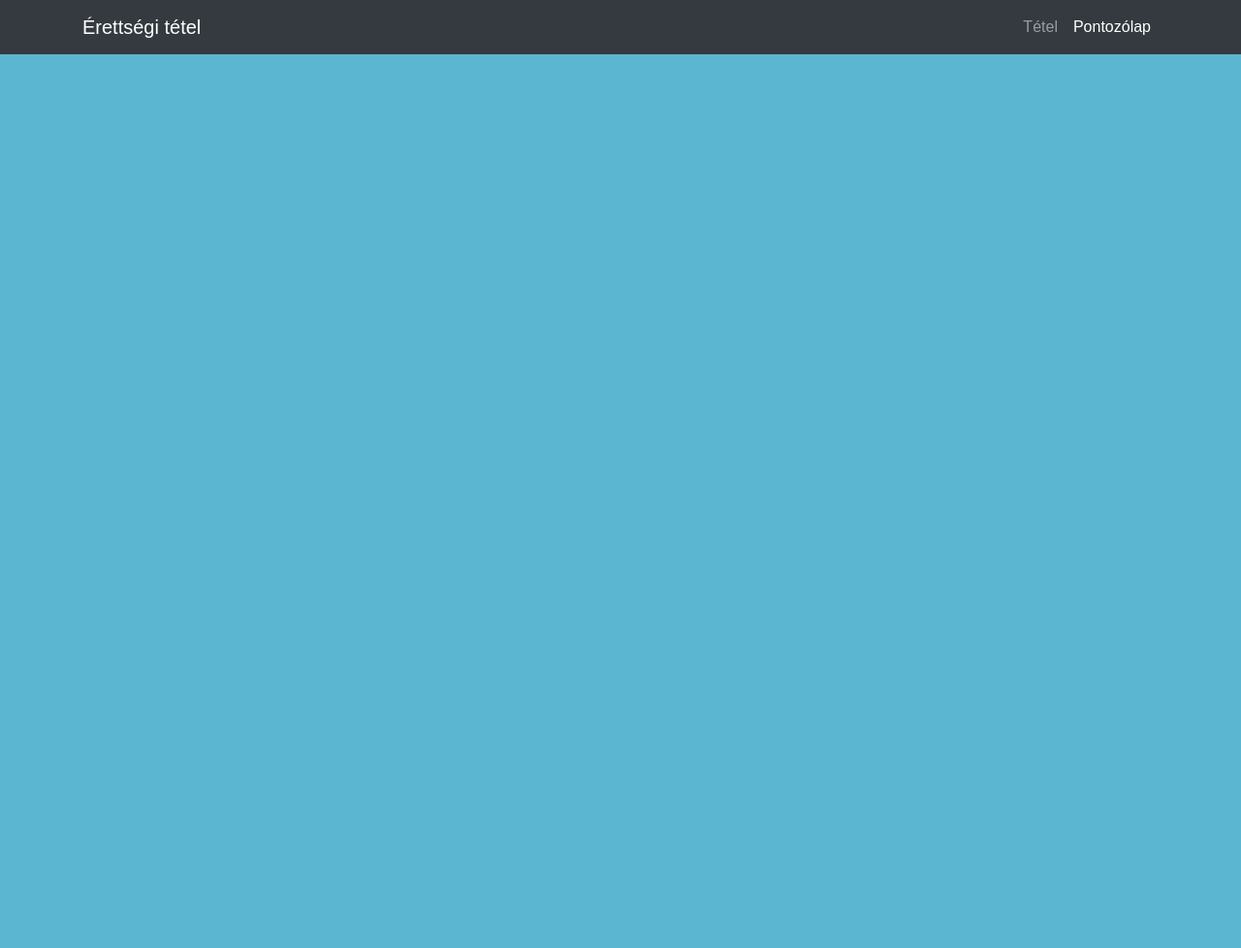
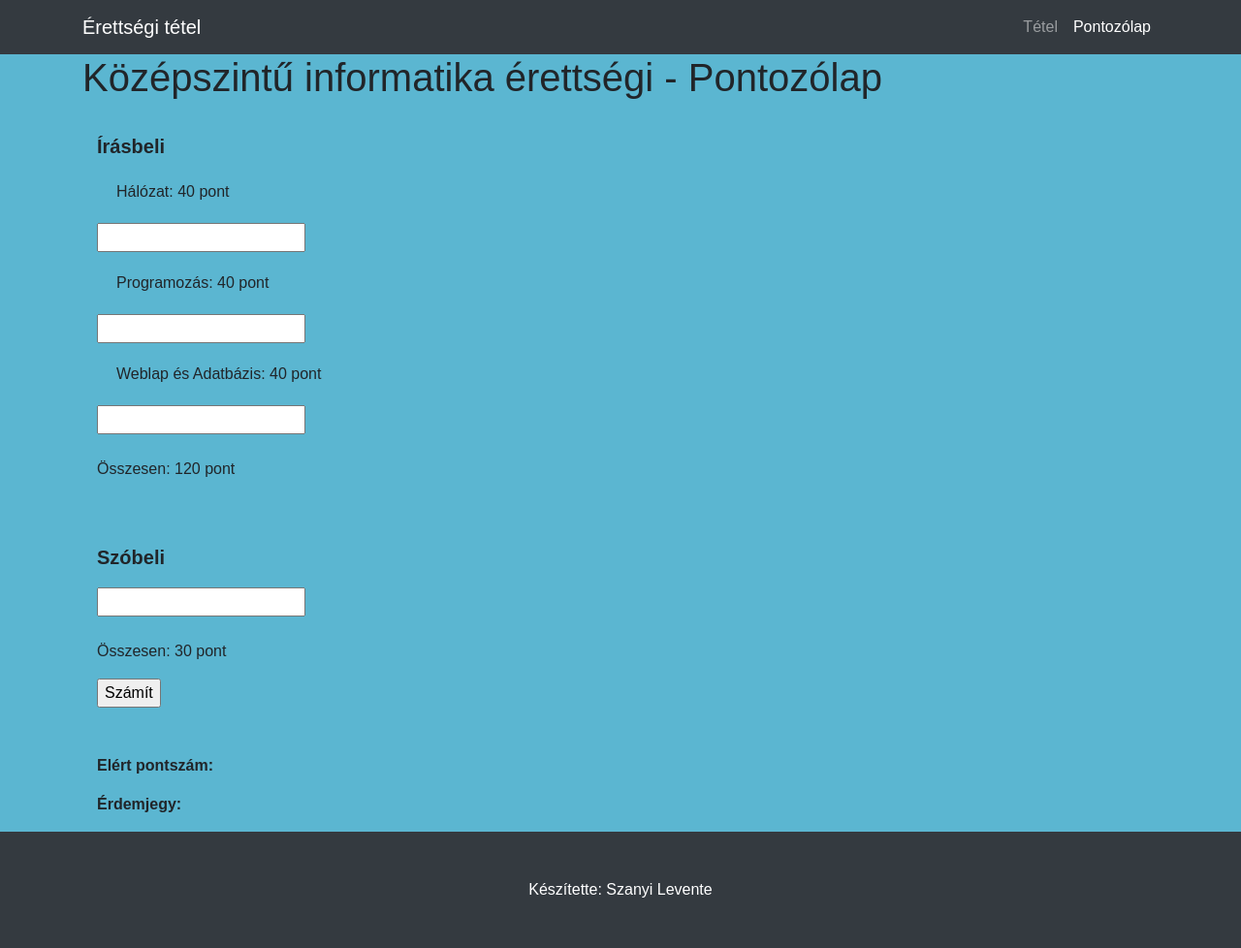
Before and after one commit to Szanyi-Levente/Weblap-Erettsegi, a plain HTML site: page Weblap-Erettsegi/pontozolap.html in a window 1280 px wide. Shown: the whole page at 97% size. Before the commit the page ends 800 px from the top, so only its background shows below. Drawn offline with Linux system fonts and the light colour scheme.

Commit message:
Pontozólap elkészítése és egyéb javítások

```diff
--- a/Weblap-Erettsegi/css/index.css
+++ b/Weblap-Erettsegi/css/index.css
@@ -89,3 +89,9 @@ dl
 {
   margin-top: 20px;
 }
+
+#k
+{
+  text-align: center;
+  color: aliceblue;
+}
--- a/Weblap-Erettsegi/css/pontozolap.css
+++ b/Weblap-Erettsegi/css/pontozolap.css
@@ -7,3 +7,28 @@ body {
     padding: 15px;
     font-size: 17px;
 }
+
+.i
+{
+    margin: 15pt;
+}
+
+#eredmeny
+{
+    color: red;
+}
+
+#mennyi
+{
+    color: red;
+}
+
+#szo
+{
+    font-size: 20px;
+}
+
+#ir
+{
+    font-size: 20px;
+}
--- a/Weblap-Erettsegi/pontozolap.html
+++ b/Weblap-Erettsegi/pontozolap.html
@@ -28,5 +28,48 @@
           </div>
         </div>
       </nav>
+
+      <div class="container">
+        <h1>Középszintű informatika érettségi - Pontozólap</h1>
+        <h1>Középszintű informatika érettségi - Pontozólap</h1>
+        <br>
+          <div class="col-md-5 lap">
+          <form id="pontozo" name="pontozo">
+            <b><p id="szo"> Írásbeli</p></b>
+            <p class="i">Hálózat: 40 pont</p> <input type="text" id="halozati" name="halozati">
+            <p class="i">Programozás: 40 pont</p> <input type="text" id="programozasi" name="programozasi" >
+            <p class="i">Weblap és Adatbázis: 40 pont</p> <input type="text" id="weblapi" name="weblapi">
+            <br><br>
+            <p>Összesen: 120 pont</p>
+            <br><br>
+            <b><p id="ir"> Szóbeli</p></b>
+            <input type="text" id="szobeli" name="szobeli">
+            <br>
+            <br>
+            <p>Összesen: 30 pont</p>
+            <input id="button" type="button" value="Számít" onclick="check()">
+          </form>
+          <br>
+          <br>
+          <b>
+          <p>Elért pontszám:</p>
+          <p id="eredmeny"></p>
+          <p>Érdemjegy:</p>
+          <p id="mennyi"></p>
+          </b>
+          </div>
+      </div>
+
+      <footer class="py-5 bg-dark">
+        <div class="container">
+          <p class="m-0 text-center text-white">Készítette: Szanyi Levente</p>
+        </div>
+      </footer>
+
+      <script src="pontozolap.js"></script>
+      <script src="vendor/jquery/jquery.min.js"></script>
+      <script src="vendor/bootstrap/js/bootstrap.bundle.min.js"></script>
+
+
 </body>
 </html>
--- /dev/null
+++ b/Weblap-Erettsegi/pontozolap.js
@@ -0,0 +1,30 @@
+function check(){
+    var a = Number(document.getElementById('halozati').value);
+    var b = Number(document.getElementById('programozasi').value);
+    var c = Number(document.getElementById('weblapi').value);
+    var d = Number(document.getElementById('szobeli').value);
+    var osszesen = document.getElementById('eredmeny').innerHTML = a+b+c+d;
+    var pont = 0;
+
+
+    if (osszesen>=120) {
+        pont = 5;
+    }
+    else if (osszesen>=90) {
+        pont = 4;
+    }
+    else if (osszesen>=60) {
+        pont = 3;
+    }
+    else if (osszesen>=38) {
+        pont = 2;
+    }
+    else {
+       pont = 1;
+   }
+
+    var ja = Number(document.getElementById('mennyi').innerHTML = pont);
+    return false;
+
+
+}
```
Also changed, not shown: Weblap-Erettsegi/index.html (+2 -0 lines).
